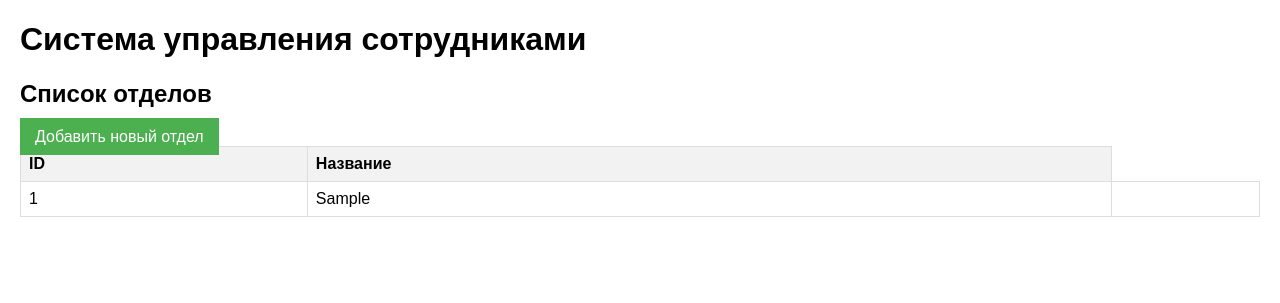
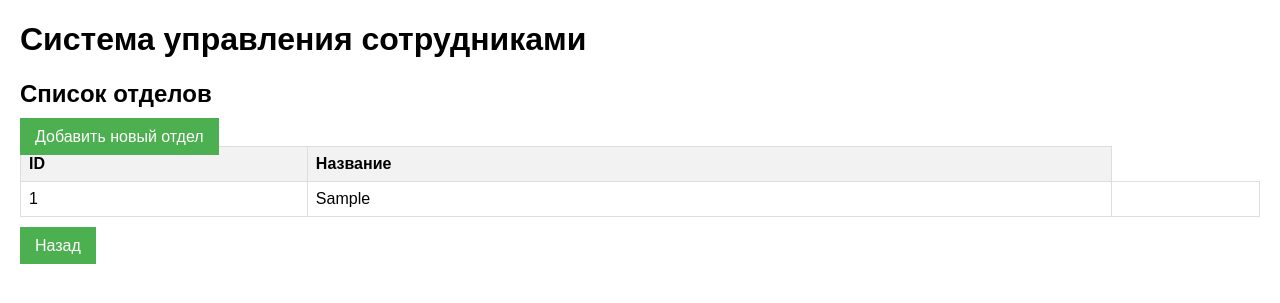
Before and after one commit to Seoma228322/employee, a FastAPI app: page /departments/ in a window 1280 px wide. Shown: the top 303 px of the page. Run offline with FastAPI, Linux system fonts and the light colour scheme; tables that the repository leaves empty hold one stand-in row (values such as "Sample post").

Commit message:
Update departments_list.html

```diff
--- a/app/templates/departments_list.html
+++ b/app/templates/departments_list.html
@@ -22,4 +22,6 @@
         {% endfor %}
     </tbody>
 </table>
+
+<a href="/" class="button">Назад</a>
 {% endblock %}
```
